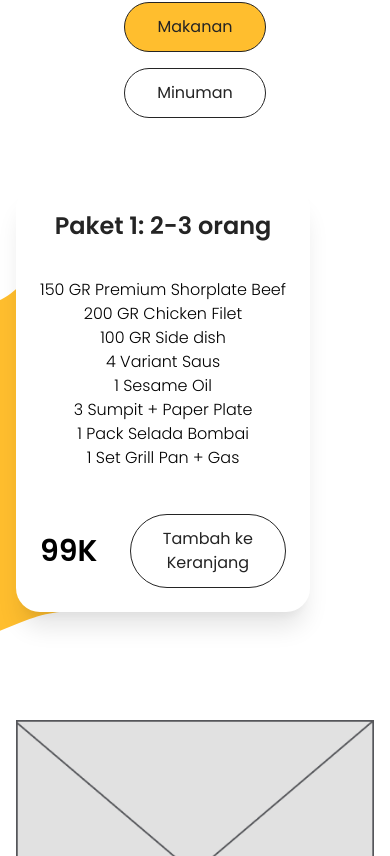
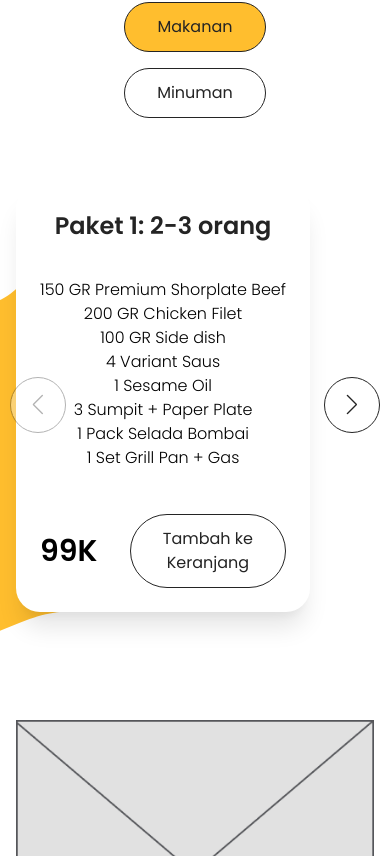
Before and after one commit to CandraJengger/fe-grillandchill, a Next.js app: page / in a window 390 px wide. Shown: the part 908-1764 px from the top of the page. Built offline with nearby package versions, Linux system fonts and the light colour scheme; a web font is replaced by a local one.

Commit message:
Update ArrowNavigation Swiper

```diff
--- a/components/organisms/MenuSection/index.tsx
+++ b/components/organisms/MenuSection/index.tsx
@@ -1,4 +1,4 @@
-import React, { useState } from 'react';
+import React, { useEffect, useState } from 'react';
 import { Button, Gap, Title } from '../../atoms';
 import { CardMenu } from '../../moleculs';
 import { data } from '../../../data/data';
@@ -6,16 +6,28 @@ import { Packet } from '../../../@types/allTypes';
 import Image from 'next/image';
 import Vector from '../../../public/Menu/vec-1.svg';
 import { Swiper, SwiperSlide } from 'swiper/react';
+import SwiperCore, { Navigation } from 'swiper';
 
 import 'swiper/swiper-bundle.min.css';
 import 'swiper/swiper.min.css';
 
+SwiperCore.use([Navigation]);
+
 // modules styles
-// import 'swiper/components/navigation/navigation.min.css';
+import 'swiper/components/navigation/navigation.min.css';
 // import 'swiper/components/pagination/pagination.min.css';
 
 const MenuSection = () => {
   const [category, setCategory] = useState('makanan');
+  const [isDesktop, setIsDesktop] = useState(true);
+
+  useEffect(() => {
+    if (window.innerWidth > 1024) {
+      setIsDesktop(true);
+    } else {
+      setIsDesktop(false);
+    }
+  }, []);
 
   return (
     <section id="menu" className="pt-16 relative">
@@ -41,6 +53,7 @@ const MenuSection = () => {
         spaceBetween={8}
         centeredSlides={true}
         centeredSlidesBounds={true}
+        navigation={!isDesktop}
         breakpoints={{
           '540': {
             slidesPerView: 2,
--- a/components/organisms/TestimonialSection/index.tsx
+++ b/components/organisms/TestimonialSection/index.tsx
@@ -6,7 +6,7 @@ import Image from 'next/image';
 import Vector from '../../../public/Testimonial/Vector.svg';
 
 import { Swiper, SwiperSlide } from 'swiper/react';
-import SwiperCore, { Autoplay, Pagination, Navigation } from 'swiper';
+import SwiperCore, { Pagination, Navigation } from 'swiper';
 
 import 'swiper/swiper-bundle.min.css';
 import 'swiper/swiper.min.css';
--- a/styles/globals.css
+++ b/styles/globals.css
@@ -9,3 +9,27 @@ span.swiper-pagination-bullet.swiper-pagination-bullet-active {
   width: 0.75rem;
   height: 0.75rem;
 }
+
+.swiper-button-next {
+  @apply bg-white h-14 w-14 rounded-full border border-black hover:bg-black !important;
+}
+
+.swiper-button-next:hover::after {
+  @apply text-white !important;
+}
+
+.swiper-button-next::after {
+  @apply text-xl text-black !important;
+}
+
+.swiper-button-prev {
+  @apply bg-white h-14 w-14 rounded-full border border-black hover:bg-black !important;
+}
+
+.swiper-button-prev:hover::after {
+  @apply text-white !important;
+}
+
+.swiper-button-prev::after {
+  @apply text-xl text-black !important;
+}
```
